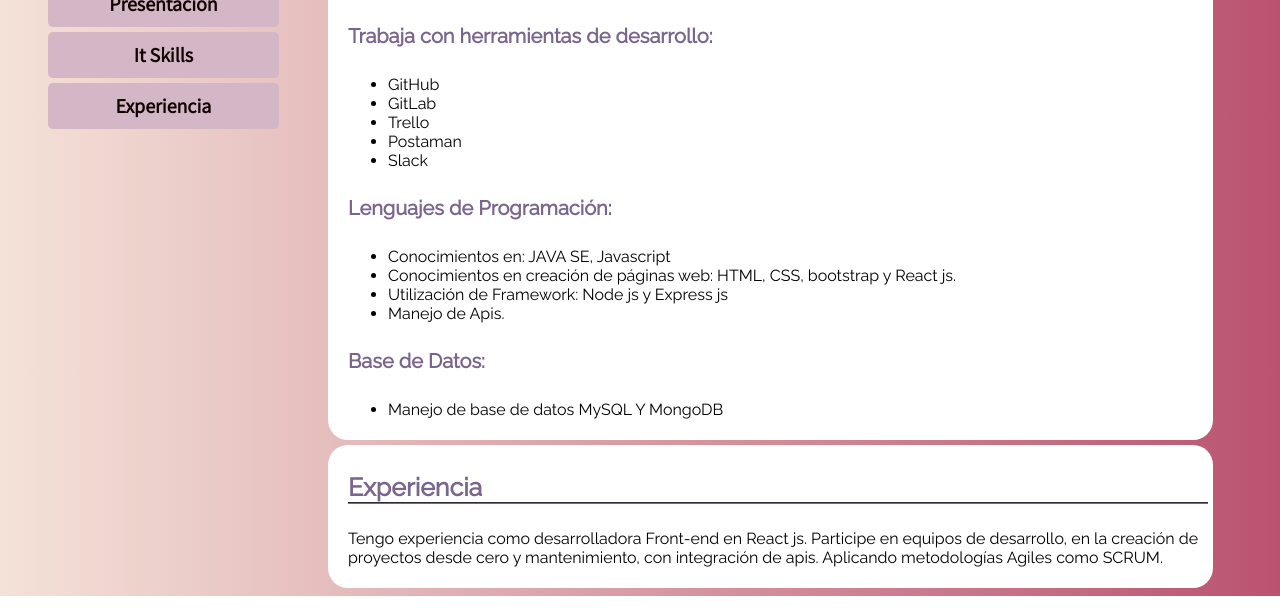
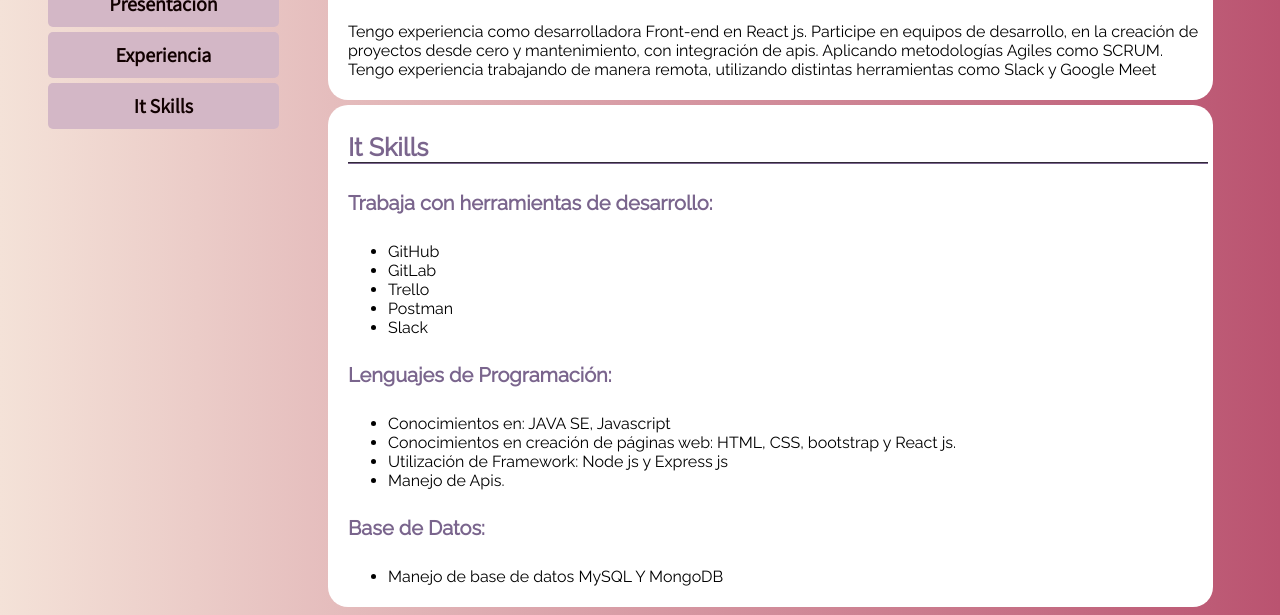
Before and after one commit to Flaviaa1/Mi-Pagina, a plain HTML site: page index.html in a window 1280 px wide. Shown: the part 390-1005 px from the top of the page. Drawn offline with Linux system fonts and the light colour scheme.

Commit message:
Updated profile experiencia

```diff
--- a/index.html
+++ b/index.html
@@ -23,8 +23,9 @@
             <nav>
                 <ul id="selectores">
                     <li class="panel"><a href="#quien soy">Presentación</a></li>
+                    <li class="panel"><a href="#experiencia">Experiencia</a></li>
                     <li class="panel"><a href="#conocimientos">It Skills</a></li>
-                    <li class="panel"><a href="#experiencia">Experiencia</a></li>
+
 
                 </ul>
                 </nav>
@@ -42,6 +43,15 @@
 
 
                     </section>
+                    <section id="experiencia" class="seccion">
+                        <h3>Experiencia</h3>
+                        <p>Tengo experiencia como desarrolladora  Front-end en React js. Participe en equipos de desarrollo, en la creación  de proyectos desde cero
+                           y mantenimiento, con integración de apis. Aplicando metodologías Agiles como SCRUM.
+                           Tengo experiencia trabajando de manera remota,  utilizando distintas herramientas como Slack y Google Meet</p>
+
+                    </section>
+
+
 
                     <section id="conocimientos" class="seccion">
                         <h3>It Skills</h3>
@@ -52,7 +62,7 @@
                             <li>GitHub</li>
                             <li>GitLab</li>
                             <li>Trello</li>
-                            <li>Postaman</li>
+                            <li>Postman</li>
                             <li>Slack</li>
                         </ul>
 
@@ -72,13 +82,6 @@
                         </ul>
 
                     </section>
-                    <section id="experiencia" class="seccion">
-                        <h3>Experiencia</h3>
-                        <p>Tengo experiencia como desarrolladora  Front-end en React js. Participe en equipos de desarrollo, en la creación  de proyectos desde cero
-                           y mantenimiento, con integración de apis. Aplicando metodologías Agiles como SCRUM.</p>
-
-                    </section>
-
 
 
                     </section>
```
